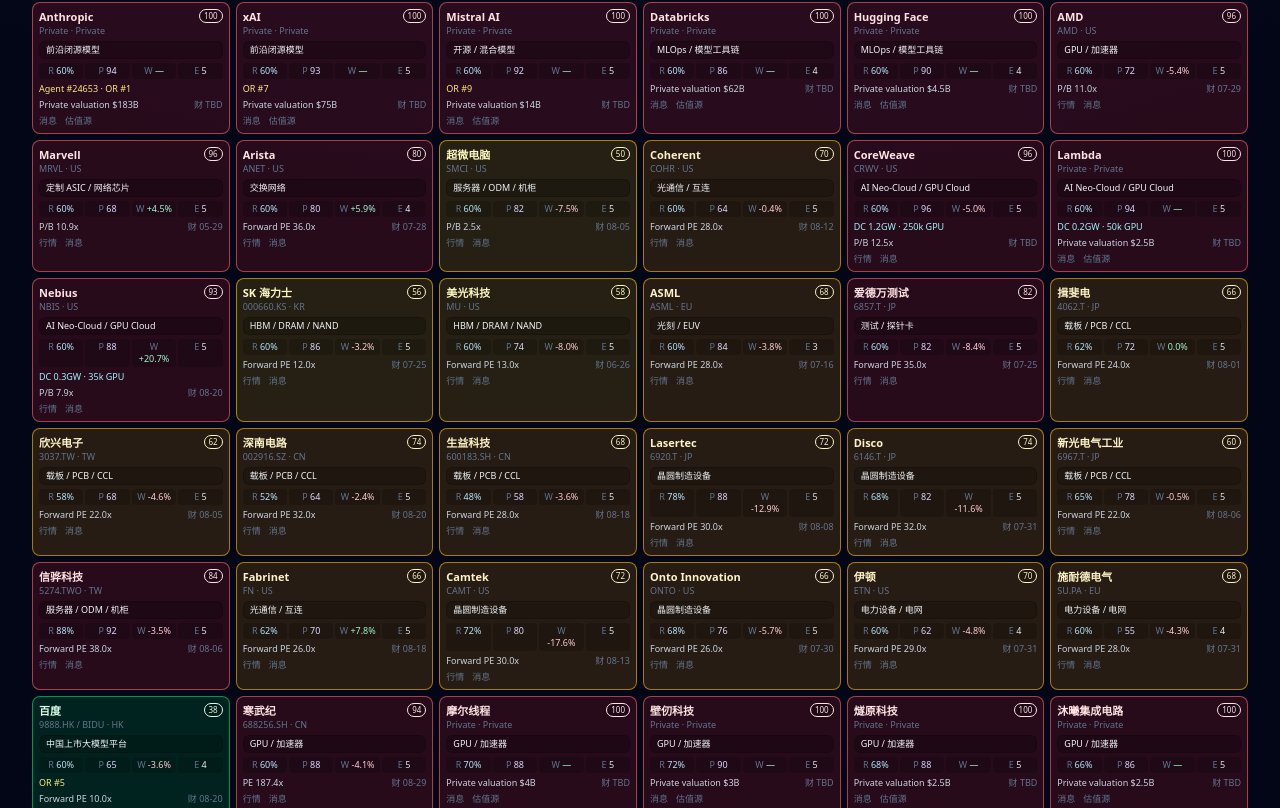
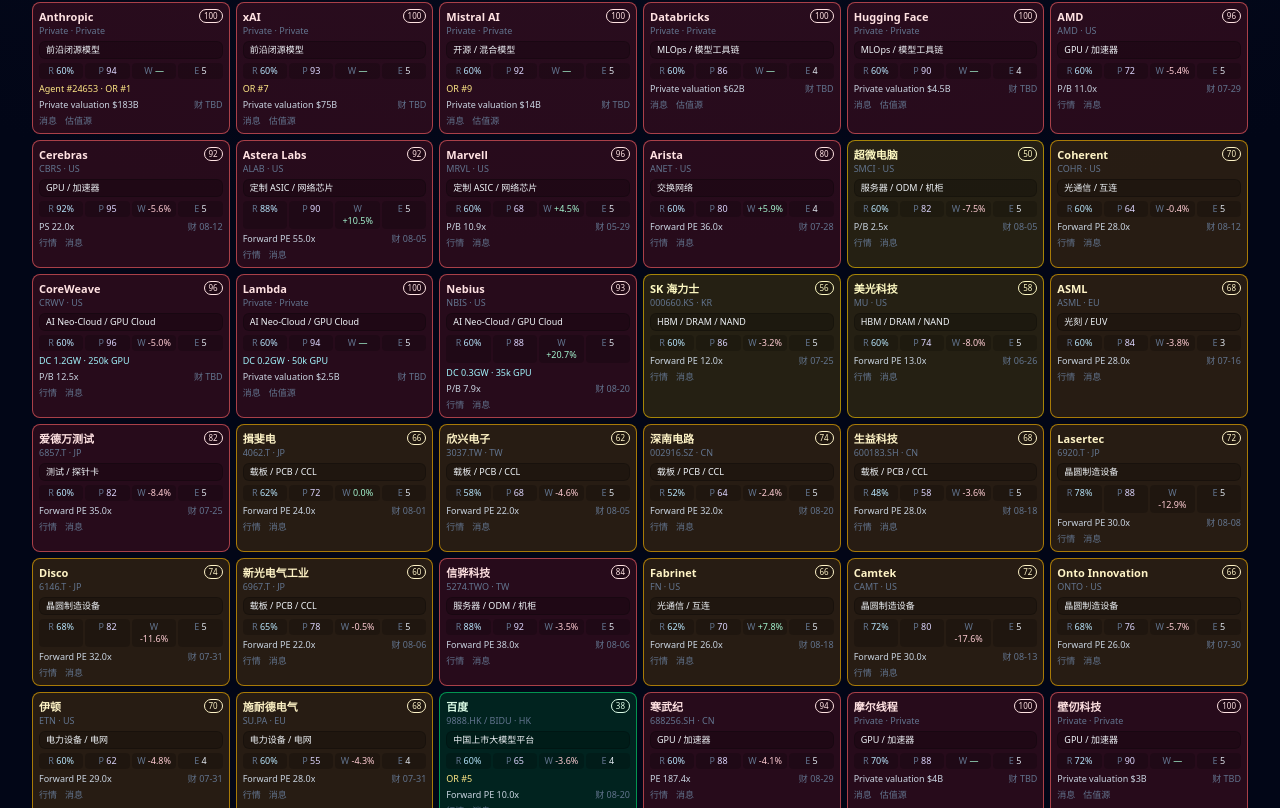
Before and after one commit to shawnq-msft/market-ai-horizon, a Next.js app: page / in a window 1280 px wide. Shown: the part 1572-2380 px from the top of the page. Built offline with nearby package versions, Linux system fonts and the light colour scheme.

Commit message:
Add Cerebras and Astera Labs
Add two recent US-listed AI chip plays: Cerebras (CBRS) wafer-scale WSE-3 accelerator under GPU/Accelerator theme, and Astera Labs (ALAB) PCIe/CXL connectivity SoC under Custom ASIC/Networking. Latest quotes refreshed via Yahoo.

```diff
--- a/data/companies.seed.ts
+++ b/data/companies.seed.ts
@@ -132,6 +132,8 @@
 
   seed({ id: 'nvda', nameEn: 'NVIDIA', nameZh: '英伟达', ticker: 'NVDA', exchange: 'NASDAQ', market: 'US', country: 'US', primaryLayer: 'compute-infra', primaryTheme: 'GPU / Accelerator', segment: 'GPU / Networking', tagZh: 'AI 训练和推理最核心算力标的。', tagEn: 'Core AI training and inference compute supplier.', themeId: 'gpu-accelerator', relevance: 5, purity: 95, ai: 5, elasticity: 5, capex: 5, marketCap: 5488.7, price: 226.6, week: 3.3, metric: 'P/B', value: 34.9, score: 96, label: 'Very Rich', earnings: '2026-05-21', risks: ['expectations', 'supply chain'], extra: [{ themeId: 'network-switching', layerId: 'compute-infra', relevance: 5, purity: 48, evidence: 'InfiniBand and Ethernet networking.' }, { themeId: 'strategic-investors', layerId: 'investment-vehicles', relevance: 3, purity: 20, positionType: 'investor', evidence: 'Strategic AI ecosystem investments.' }] }),
   seed({ id: 'amd', nameEn: 'AMD', nameZh: 'AMD', ticker: 'AMD', exchange: 'NASDAQ', market: 'US', country: 'US', primaryLayer: 'compute-infra', primaryTheme: 'GPU / Accelerator', segment: 'GPU / CPU', tagZh: 'MI 系列 GPU 是英伟达之外主要训练/推理替代。', tagEn: 'MI GPUs are the main listed alternative to NVIDIA accelerators.', themeId: 'gpu-accelerator', relevance: 5, purity: 72, ai: 5, elasticity: 5, capex: 5, marketCap: 708.2, price: 434, week: -5.4, metric: 'P/B', value: 11, score: 96, label: 'Very Rich', earnings: '2026-07-29', risks: ['execution', 'competition'] }),
+  seed({ id: 'cerebras', nameEn: 'Cerebras Systems', nameZh: 'Cerebras', ticker: 'CBRS', exchange: 'NASDAQ', market: 'US', country: 'US', primaryLayer: 'compute-infra', primaryTheme: 'GPU / Accelerator', segment: 'Wafer-Scale AI Chip', tagZh: '晶圆级 WSE-3 巨型 AI 芯片，刚完成美股 IPO，主打超大模型训练与高吞吐推理。', tagEn: 'Wafer-scale WSE-3 mega AI chip; recent US IPO targeting frontier model training and high-throughput inference.', themeId: 'gpu-accelerator', relevance: 5, purity: 95, revenueExposure: 92, ai: 5, elasticity: 5, capex: 4, retailHeat: 70, mainFund: 55, marketCap: 9, price: 295.1, week: -5.6, metric: 'PS', value: 22, score: 92, label: 'Very Rich', earnings: '2026-08-12', risks: ['customer concentration (G42)', 'expectations', 'recent IPO volatility'], dataQuality: 'estimated' }),
+  seed({ id: 'alab', nameEn: 'Astera Labs', nameZh: 'Astera Labs', ticker: 'ALAB', exchange: 'NASDAQ', market: 'US', country: 'US', primaryLayer: 'compute-infra', primaryTheme: 'Custom ASIC / Networking ASIC', segment: 'PCIe / CXL / Ethernet Connectivity', tagZh: 'AI 服务器连接 SoC 新贵，PCIe/CXL retimer、Scorpio fabric 直接受益于 GPU 集群放量。', tagEn: 'AI server connectivity SoC pure-play; PCIe/CXL retimers and Scorpio fabric scale with GPU cluster deployments.', themeId: 'custom-asic-networking', relevance: 5, purity: 90, revenueExposure: 88, ai: 5, elasticity: 5, capex: 3, retailHeat: 62, mainFund: 60, marketCap: 22, price: 229.2, week: 10.5, metric: 'Forward PE', value: 55, score: 92, label: 'Very Rich', earnings: '2026-08-05', risks: ['valuation', 'customer concentration'] }),
   seed({ id: 'avgo', nameEn: 'Broadcom', nameZh: '博通', ticker: 'AVGO', exchange: 'NASDAQ', market: 'US', country: 'US', primaryLayer: 'compute-infra', primaryTheme: 'Custom ASIC / Networking ASIC', segment: 'ASIC / Networking', tagZh: '定制 AI ASIC 与数据中心网络芯片双主线。', tagEn: 'Custom AI ASIC and networking chip leader.', themeId: 'custom-asic-networking', relevance: 5, purity: 76, ai: 5, elasticity: 4, capex: 5, marketCap: 2020.4, price: 426.7, week: -0.4, metric: 'P/B', value: 25.3, score: 96, label: 'Very Rich', earnings: '2026-06-05', risks: ['customer concentration'], extra: [{ themeId: 'network-switching', layerId: 'compute-infra', relevance: 5, purity: 62, evidence: 'Data center switching silicon.' }] }),
   seed({ id: 'mrvl', nameEn: 'Marvell Technology', nameZh: 'Marvell', ticker: 'MRVL', exchange: 'NASDAQ', market: 'US', country: 'US', primaryLayer: 'compute-infra', primaryTheme: 'Custom ASIC / Networking ASIC', segment: 'ASIC / Optical DSP', tagZh: '定制 AI 芯片和光互连 DSP 弹性较高。', tagEn: 'High AI elasticity from custom silicon and optical DSPs.', themeId: 'custom-asic-networking', relevance: 5, purity: 68, ai: 5, elasticity: 5, capex: 5, marketCap: 156.3, price: 178.5, week: 4.5, metric: 'P/B', value: 10.9, score: 96, label: 'Very Rich', earnings: '2026-05-29', risks: ['cycle', 'customer timing'] }),
   seed({ id: 'anet', nameEn: 'Arista Networks', nameZh: 'Arista', ticker: 'ANET', exchange: 'NYSE', market: 'US', country: 'US', primaryLayer: 'compute-infra', primaryTheme: 'Network Switching', segment: 'Data Center Ethernet', tagZh: 'AI 集群以太网升级核心受益标的。', tagEn: 'Core beneficiary of AI cluster Ethernet upgrades.', themeId: 'network-switching', relevance: 5, purity: 80, ai: 5, elasticity: 4, capex: 5, marketCap: 115, price: 144.4, week: 5.9, metric: 'Forward PE', value: 36, score: 80, label: 'Very Rich', earnings: '2026-07-28', risks: ['hyperscaler concentration'] }),
```
